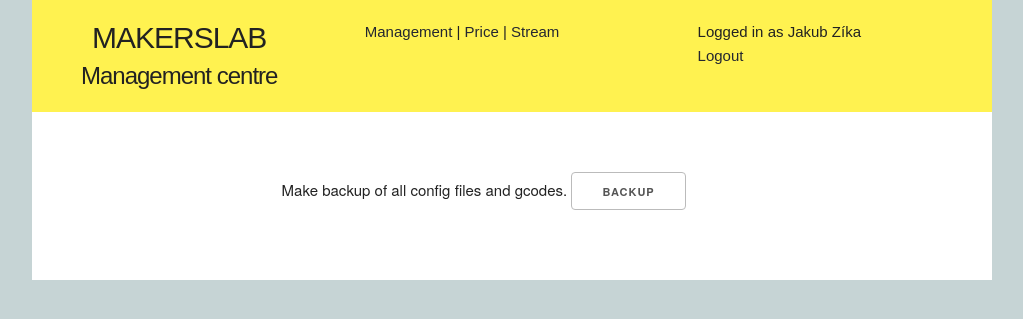
After one commit to MakersLab/management-server, a Flask app: page /management in a window 1280 px wide. The commit adds this page. Shown: the top 319 px of the page, without its empty margins (128-1151 px from the left). Run offline with Flask 2, Linux system fonts and the light colour scheme; some libraries are stand-ins or nearby versions.

Commit message:
Add management page.

```diff
--- a/server.py
+++ b/server.py
@@ -57,6 +57,10 @@ def upload():
 
 
 #
+@app.route('/management')
+def management():
+    return render_template('pages/management.jinja2',info=info)
+
 @app.route('/stl-pricing/slice', methods=['POST'])
 def slicing():
     filename = request.form['filename']
--- /dev/null
+++ b/static/js/management.js
@@ -0,0 +1,3 @@
+function backup() {
+
+}
--- /dev/null
+++ b/templates/pages/management.jinja2
@@ -0,0 +1,16 @@
+{% extends "template.jinja2" %}
+
+{% block content %}
+  <div class="container">
+    <div class="row content">
+      <div class="six columns offset-by-three">
+        Make backup of all config files and gcodes.
+        <button onclick="backup()">BACKUP</button>
+      </div>
+    </div>
+  </div>
+{% endblock %}
+
+{% block script %}
+  <script src="/static/js/management.js"></script>
+{% endblock %}
--- a/templates/partials/header.jinja2
+++ b/templates/partials/header.jinja2
@@ -7,7 +7,7 @@
     </div>
     <div class="four columns">
       <nav class="row menu">
-        <a class="menu__link" href="#"> Management </a>|
+        <a class="menu__link" href="/management"> Management </a>|
         <a class="menu__link" href="/stl-pricing"> Price </a>|
         <a class="menu__link" href="/stream"> Stream </a>
       </nav>
```
